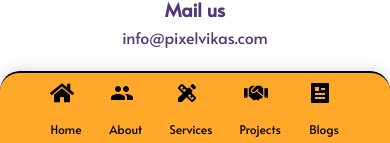
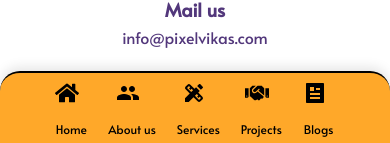
Before and after one commit to pixelvikas/Pixel-Vikas, a React (Vite) app: page / in a window 390 px wide. Shown: the part 701-844 px from the top of the page. Built offline with nearby package versions, Linux system fonts and the light colour scheme; a web font is replaced by a local one.

Commit message:
header debug

```diff
--- a/src/components/Header.css
+++ b/src/components/Header.css
@@ -125,7 +125,7 @@
   }
 
   .nav__list {
-    gap: 1.7rem;
+    gap: 1.3rem;
   }
 
   .nav__link {
--- a/src/components/Header.jsx
+++ b/src/components/Header.jsx
@@ -53,7 +53,7 @@ const Header = () => {
   // Navigation items with React Icons
   const navItems = [
     { id: "home", link: "/", name: "Home", icon: <FaHome /> },
-    { id: "about-us", link: "/about-us", name: "About", icon: <MdPeople /> },
+    { id: "about-us", link: "/about-us", name: "About us", icon: <MdPeople /> },
     {
       id: "services",
       link: "/services",
```
